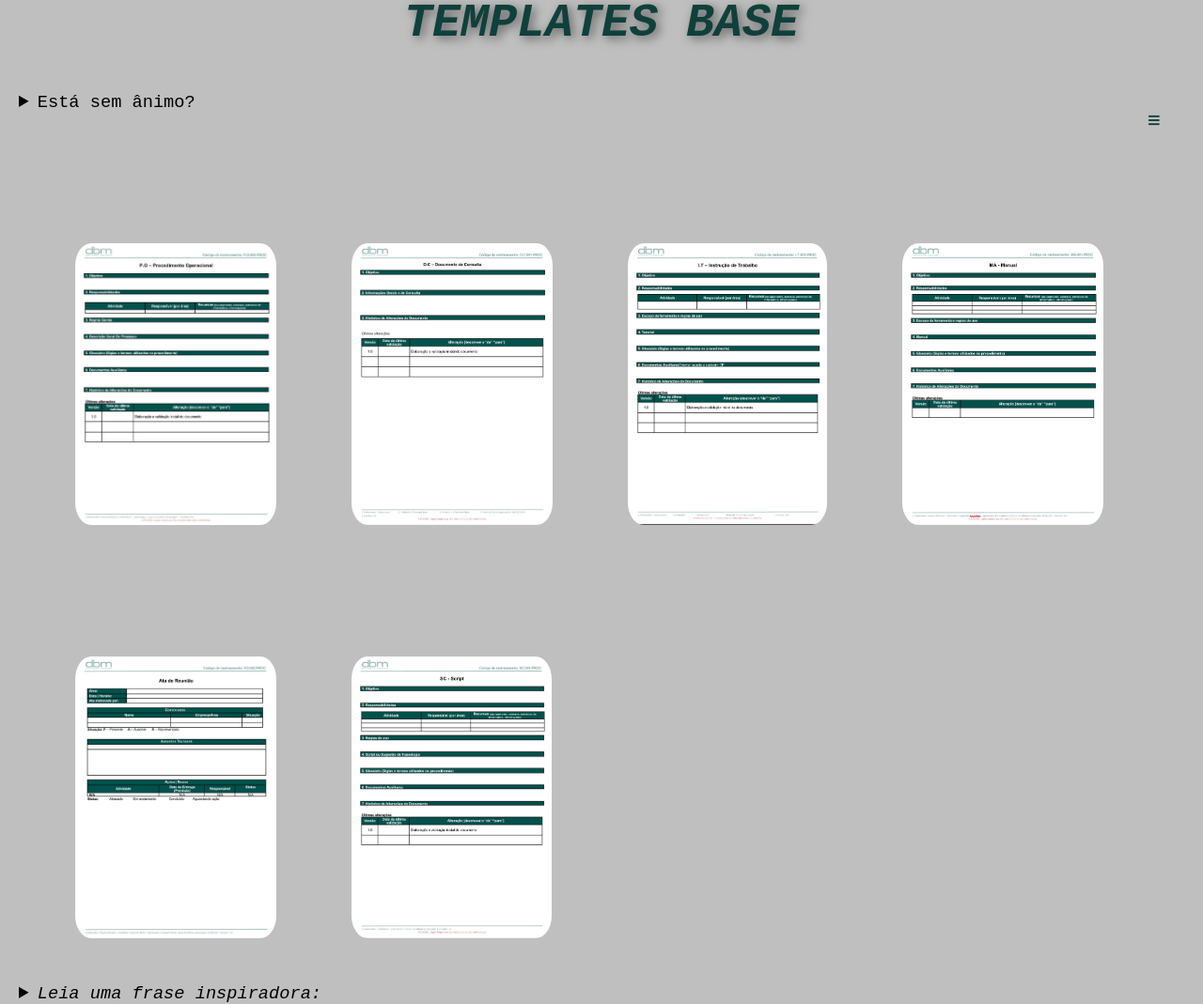
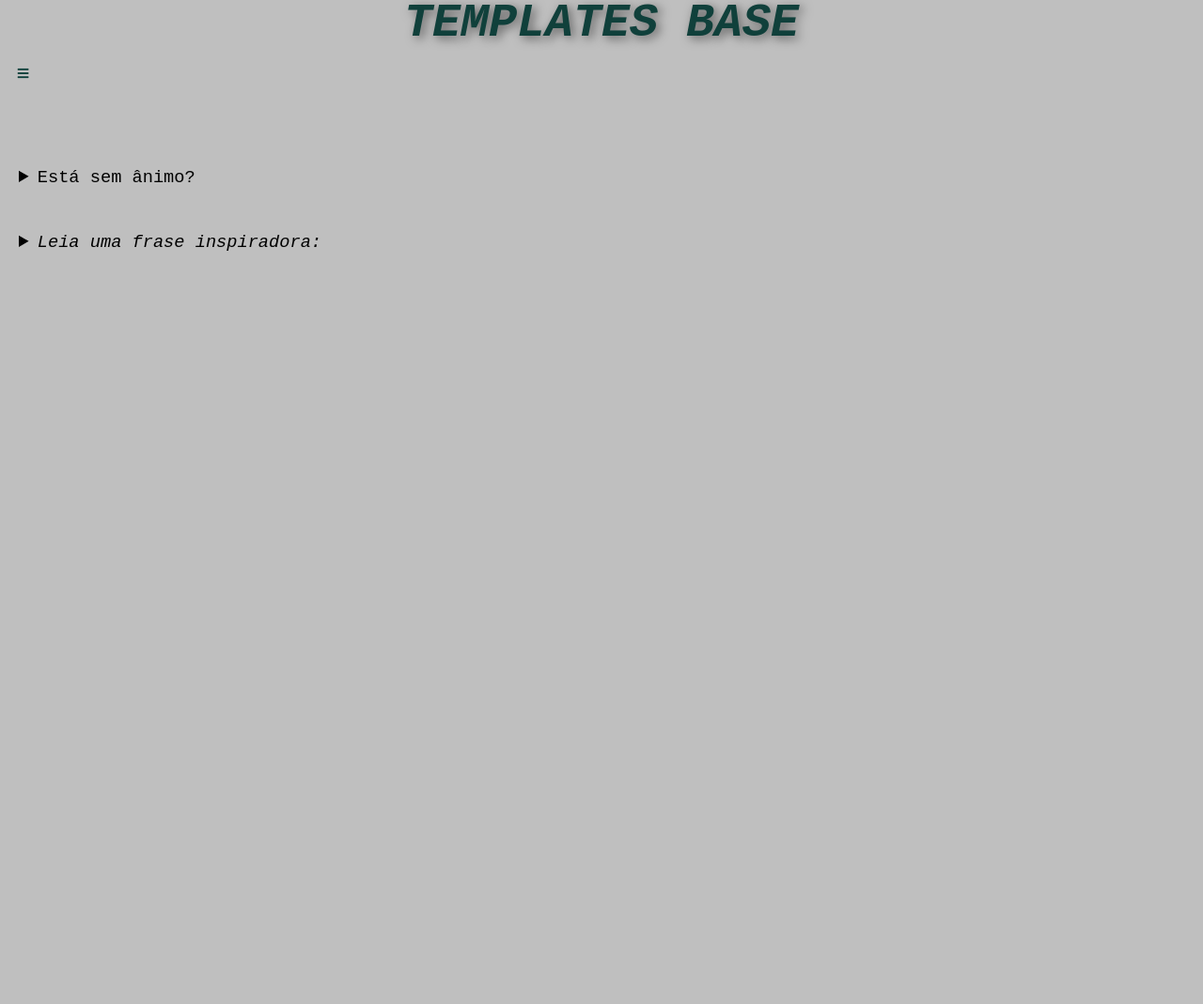
Before and after one commit to GabMSousa/Lista_Mestra, a plain HTML site: page arquivo.html in a window 1280 px wide. Shown: the whole page at 94% size. After the commit the page ends 800 px from the top, so only its background shows below. Drawn offline with Linux system fonts and the light colour scheme.

Commit message:
atualização

```diff
--- a/arquivo.css
+++ b/arquivo.css
@@ -20,14 +20,15 @@ h1 {
 
 /*Barr de navegação*/
 .sidebar {
-    height: 100%;
-    width: 160px;
+    height: 110px;
+    width: 90px;
     position: fixed;
     z-index: 1;
-    top: 100px;
-    left: 95%;
+    top: 50px;
+    left: 1%;
     overflow-x: hidden;
     padding-top: 20px;
+    position: absolute;
 }
 
 /*Barr de navegação*/
@@ -37,6 +38,7 @@ h1 {
     min-width: 160px;
     box-shadow: 0px 8px 16px 0px rgba(0,0,0,0.2);
     z-index: 1;
+    transition: right;
 }
 
   /*Barr de navegação*/
@@ -57,7 +59,7 @@ h1 {
 #descri {
 
     margin-left: 20px;
-    margin-top: 50px;
+    margin-top: 130px;
     font-family: 'Courier New', Courier, monospace;
     font-size: 14pt;
 }
@@ -72,73 +74,10 @@ h1 {
 
 }
 
-/*Imagens para realizar o download*/
-#proce {
-    height: 300px;
-    border-radius: 8%;
-    margin-left: 80px;
-    margin-top: 140px;
-    display: flex;
-}
 
 
 
-/*Imagens para realizar o download*/
-#doccon {
-    height: 300px;
-    border-radius: 8%;
-    margin-left: 80px;
-    margin-top: 140px;
-    display: inline-flex;
-    display: flex;
 
-}
-
-/*Imagens para realizar o download*/
-#instru {
-    height: 300px;
-    border-radius: 8%;
-    margin-left: 80px;
-    margin-top: 140px;
-    display: inline-flex;
-    display: flex;
-
-}
-
-/*Imagens para realizar o download*/
-#manu {
-    height: 300px;
-    border-radius: 8%;
-    margin-left: 80px;
-    margin-top: 140px;
-    display: inline-flex;
-    display: flex;
-
-}
-
-/*Imagens para realizar o download*/
-#forms {
-    height: 300px;
-    border-radius: 8%;
-    margin-left: 80px;
-    margin-top: 140px;
-    display: inline-flex;
-    display: flex;
-
-}
-
-#scrip {
-
-    height: 300px;
-    border-radius: 8%;
-    margin-left: 80px;
-    margin-top: 140px;
-    display: inline-flex;
-    display: flex;
-    cursor: pointer;
-
-
-}
 
 .motivacao {
 
--- a/arquivo.html
+++ b/arquivo.html
@@ -49,31 +49,8 @@
         <div class="docs_base" id="docs">
 
 
-            <a href="download/P.O - Procedimento Operacional_Base.docx" download="">
-                <img id="proce" src="image/po.jpg" alt="Procedimento Operacional">
-            </a>
 
-            <a href="download/D.C. - Documento de Consulta.docx" download="">
-                <img id="doccon" src="image/dc.jpg" alt="Documento de Consulta">
-            </a>
 
-            <a href="download/I.T - Instrução de Trabalho_Base.docx" download="">
-                <img id="instru" src="image/it.jpg" alt="Instrução de trabalho">
-            </a>
-
-            <a href="download/MA - Manual_Base.docx" download="">
-                <img id="manu" src="image/ma.jpg" alt="Manual">
-            </a>
-
-            <a href="download/FO - Ata de Reunião_Base.docx" download="">
-                <img id="forms" src="image/fo.jpg" alt="Fórmulario">
-            </a>
-
-            <a href="download/SC - Script_Base.docx" download="">
-                <img id="scrip" src="image/sc.jpg" alt="Script">
-            </a>
-
-        </div>
 
         <!-- Frase para motivar 2--->
     <div class="motivacao" id="motiva">
--- a/style.css
+++ b/style.css
@@ -19,12 +19,12 @@ h1 {
 
 /*Barr de navegação*/
 .sidebar {
-  height: 100%;
-  width: 160px;
+  height: 120px;
+  width: 90px;
   position: fixed;
   z-index: 1;
-  top: 100px;
-  left: 95%;
+  top: 50px;
+  left: 1%;
   overflow-x: hidden;
   padding-top: 20px;
 }
@@ -74,7 +74,7 @@ h1 {
     border-color: transparent;
     width: 150px;
     height: 23px;
-    margin-top: 100px;
+    margin-top: 80px;
     text-align: center;
     font-family: 'Courier New', Courier, monospace;
 }
@@ -149,7 +149,7 @@ h1 {
   .tabela_container {
 
     display: flex;
-    margin-top: 100px;
+    margin-top: 20px;
     margin-left: 12px;
     border-collapse: collapse;
 
@@ -159,12 +159,11 @@ h1 {
   /*estilo da tabela*/
   #tabela {
 
-    table-layout: fixed;
-    width:  1840px;
-    height: 10px;
+    width:  97%;
+    height: 10%;
     text-align: center;
     border-style: solid;
-    border-color: #8AA6A3;
+    border-color: black;
     border-collapse: collapse;
 
 
@@ -183,6 +182,7 @@ h1 {
  /*estilo de cada celula*/
   #cod{
     width: 120px;
+
   }
   #doc {
     width: 650px;
@@ -191,7 +191,7 @@ h1 {
     width:  200px;
   }
   #oper {
-    width: 250px;
+    width: 200px;
   }
   #vers {
     width: 150px;
```
Also changed, not shown: index.html (+4 -2 lines).
